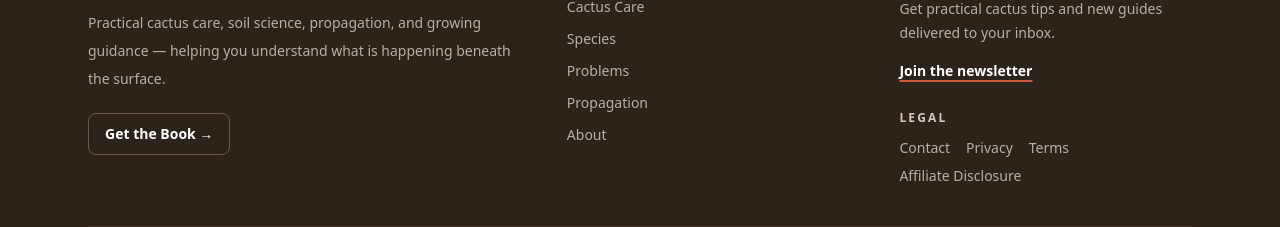
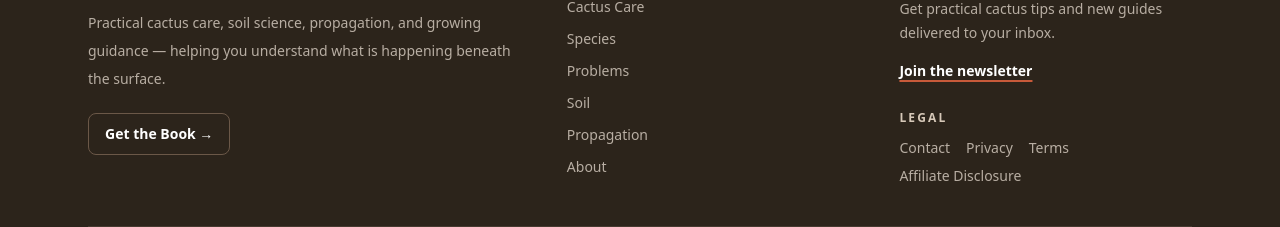
Before and after one commit to valdo-tech-pro/desert-beneath, a Next.js app: page / in a window 1280 px wide. Shown: the part 5899-6126 px from the top of the page. Built offline with nearby package versions, Linux system fonts and the light colour scheme; no server answers; the database is empty.

Commit message:
Fix resource navigation to use dedicated pages

```diff
--- a/app/layout.tsx
+++ b/app/layout.tsx
@@ -16,6 +16,15 @@ export const metadata: Metadata = {
   alternates: { canonical: siteConfig.url },
 }
 
+const navItems = [
+  ['Cactus Care', '/#start-here', 'lg'],
+  ['Species', '/species', 'lg'],
+  ['Problems', '/problems', 'lg'],
+  ['Soil', '/soil', 'xl'],
+  ['Propagation', '/propagation', 'xl'],
+  ['About', '/about', 'xl'],
+]
+
 export default function RootLayout({ children }: { children: React.ReactNode }) {
   return (
     <html lang="en">
@@ -28,12 +37,11 @@ export default function RootLayout({ children }: { children: React.ReactNode })
               <span className="truncate text-base font-extrabold tracking-tight text-[#2c5631] sm:text-lg">{siteConfig.name}</span>
             </Link>
             <nav aria-label="Main navigation" className="flex items-center gap-1 sm:gap-1.5">
-              <Link href="/#start-here" className="hidden rounded-lg px-2.5 py-2 text-sm font-semibold text-[#5f4b38] transition-colors hover:bg-[#efe6da] hover:text-[#2c5631] lg:block">Cactus Care</Link>
-              <Link href="/#species" className="hidden rounded-lg px-2.5 py-2 text-sm font-semibold text-[#5f4b38] transition-colors hover:bg-[#efe6da] hover:text-[#2c5631] lg:block">Species</Link>
-              <Link href="/#problems" className="hidden rounded-lg px-2.5 py-2 text-sm font-semibold text-[#5f4b38] transition-colors hover:bg-[#efe6da] hover:text-[#2c5631] lg:block">Problems</Link>
-              <Link href="/#soil" className="hidden rounded-lg px-2.5 py-2 text-sm font-semibold text-[#5f4b38] transition-colors hover:bg-[#efe6da] hover:text-[#2c5631] xl:block">Soil</Link>
-              <Link href="/#propagation" className="hidden rounded-lg px-2.5 py-2 text-sm font-semibold text-[#5f4b38] transition-colors hover:bg-[#efe6da] hover:text-[#2c5631] xl:block">Propagation</Link>
-              <Link href="/#about" className="hidden rounded-lg px-2.5 py-2 text-sm font-semibold text-[#5f4b38] transition-colors hover:bg-[#efe6da] hover:text-[#2c5631] xl:block">About</Link>
+              {navItems.map(([label, href, breakpoint]) => (
+                <Link key={href} href={href} className={`hidden rounded-lg px-2.5 py-2 text-sm font-semibold text-[#5f4b38] transition-colors hover:bg-[#efe6da] hover:text-[#2c5631] ${breakpoint === 'lg' ? 'lg:block' : 'xl:block'}`}>
+                  {label}
+                </Link>
+              ))}
               <Link href="/book" className="rounded-lg bg-[#c85a3a] px-3.5 py-2 text-sm font-bold text-white shadow-sm transition-all hover:-translate-y-0.5 hover:bg-[#a8482c] hover:shadow-md sm:px-4">Book</Link>
             </nav>
           </div>
@@ -54,10 +62,11 @@ export default function RootLayout({ children }: { children: React.ReactNode })
                 <h3 className="text-xs font-bold uppercase tracking-[0.18em] text-[#d6c8b8]">Explore</h3>
                 <ul className="mt-4 space-y-3 text-sm text-[#b8aea3]">
                   <li><Link href="/#start-here" className="hover:text-white">Cactus Care</Link></li>
-                  <li><Link href="/#species" className="hover:text-white">Species</Link></li>
-                  <li><Link href="/#problems" className="hover:text-white">Problems</Link></li>
-                  <li><Link href="/#propagation" className="hover:text-white">Propagation</Link></li>
-                  <li><Link href="/#about" className="hover:text-white">About</Link></li>
+                  <li><Link href="/species" className="hover:text-white">Species</Link></li>
+                  <li><Link href="/problems" className="hover:text-white">Problems</Link></li>
+                  <li><Link href="/soil" className="hover:text-white">Soil</Link></li>
+                  <li><Link href="/propagation" className="hover:text-white">Propagation</Link></li>
+                  <li><Link href="/about" className="hover:text-white">About</Link></li>
                 </ul>
               </div>
               <div>
```
